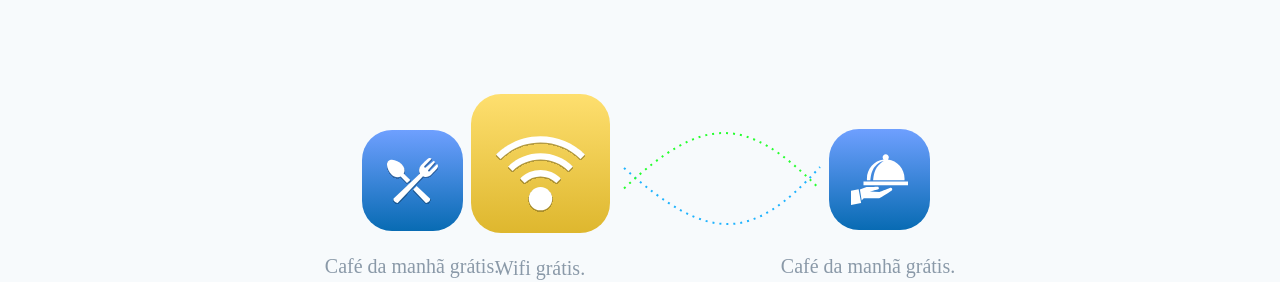
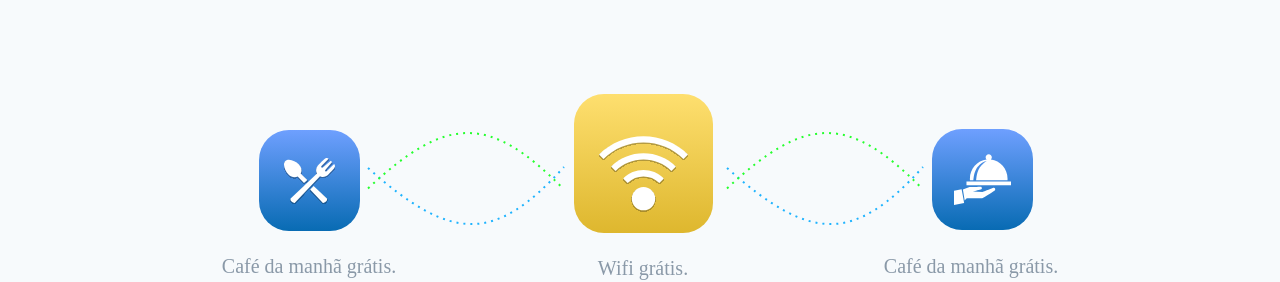
Before and after one commit to therciotr/VillaPortalNext, a Next.js app: page / in a window 1280 px wide. Shown: the part 1140-1422 px from the top of the page. Built offline with nearby package versions, Linux system fonts and the light colour scheme; a web font is replaced by a local one.

Commit message:
correcao do line.svg e inclusado do componente uttonSeeMore

```diff
--- a/src/components/Accommodation/index.tsx
+++ b/src/components/Accommodation/index.tsx
@@ -64,6 +64,14 @@ export default function Accomodation() {
                     </Text>
                   </Flex>
                 </Box>
+                <Flex>
+                  <Image
+                    src="/images/Line.svg"
+                    alt="Breakfast"
+                    alignItems="center"
+                    mt="0px"
+                  />
+                </Flex>
 
                 {/* begin icon wifi */}
                 <Box alignContent="center">
@@ -106,8 +114,17 @@ export default function Accomodation() {
                   </Flex>
                 </Box>
                 <Flex>
-                  <Image src="/images/Line.svg" alt="Breakfast" />
+                  <Image src="/images/Line.svg" alt="Breakfast"/>
                 </Flex>
+                {/* <Flex>
+                  <Image
+                    src="/images/Line.svg"
+                    alt="Breakfast"
+                    alignItems="center"
+                    mt="100px"
+                    bg="pink"
+                  />
+                </Flex> */}
                 <Flex
                   w="101px"
                   h="101px"
@@ -149,15 +166,9 @@ export default function Accomodation() {
       )}
       {!isWideVersion && (
         <Box>
-        <SimpleGrid direction="column">
-
+          <SimpleGrid direction="column">
             <Box mt="10px">
-              <Flex
-                direction="column"
-                align="center"
-                mr="-10"
-                justify="center"
-              >
+              <Flex direction="column" align="center" mr="-10" justify="center">
                 <Flex
                   w="101px"
                   h="101px"
@@ -183,9 +194,9 @@ export default function Accomodation() {
                 </Text>
               </Flex>
             </Box>
-            <Flex>
-              <Image src="/images/Line.svg" alt="Breakfast" />
-            </Flex>
+            {/* <Flex>
+              <Image src="/images/Line.svg" alt="Breakfast" alignItems="center" mt="100px" bg="pink"/>
+            </Flex> */}
             {/* begin icon wifi */}
             <Box alignContent="center">
               <Flex
@@ -261,9 +272,8 @@ export default function Accomodation() {
                 </Text>
               </Box>
             </Flex>
-
-        </SimpleGrid>
-      </Box>
+          </SimpleGrid>
+        </Box>
       )}
     </Flex>
   );
--- a/src/components/Rooms/index.tsx
+++ b/src/components/Rooms/index.tsx
@@ -1,6 +1,7 @@
 
 import {  Flex, Text, SimpleGrid, Box, Stack } from "@chakra-ui/react";
 import React from "react";
+import { ButtonSeeMore } from "./ButtonSeeMore";
 import { CardsAccomodation } from "./CardsAccomodation";
 import { CarouselComponent } from "./CarouselComponent";
 
@@ -12,6 +13,7 @@ export function Accomodation() {
       <CardsAccomodation />
       <CardsAccomodation />
       <CardsAccomodation />
+      <ButtonSeeMore />
       </Stack>
     </Flex>
   );
```
